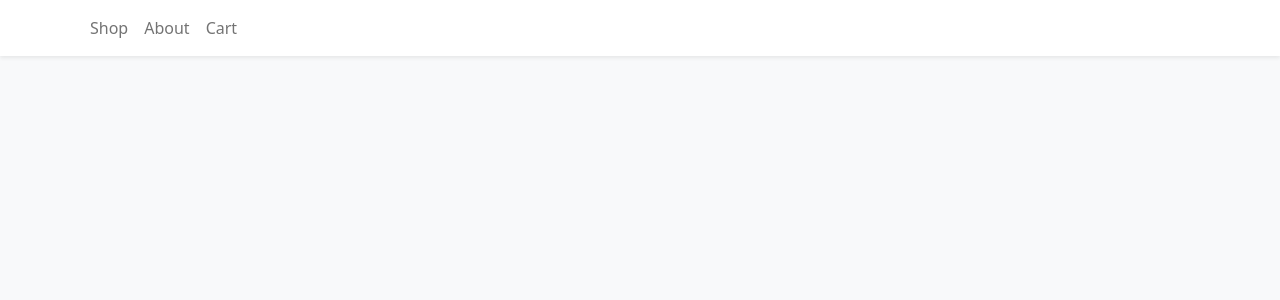
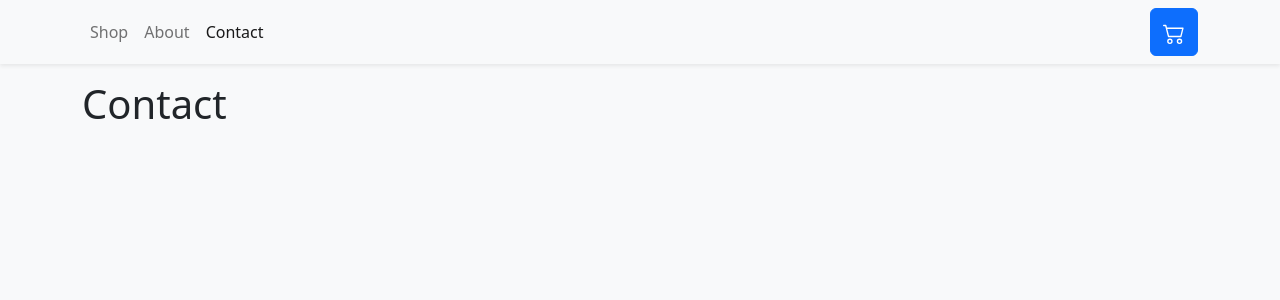
Before and after one commit to chynapb/ecommerce-site, a React (Create React App) app: page /contact in a window 1280 px wide. Before the commit this address had no page. Shown: the top 300 px of the page. Built offline with nearby package versions, Linux system fonts and the light colour scheme.

Commit message:
set up navbar and shopping cart

```diff
--- a/src/App.js
+++ b/src/App.js
@@ -2,7 +2,7 @@
 import { Container } from "reactstrap";
 import { Shop } from "./pages/Shop";
 import { About } from "./pages/About";
-import { Cart } from "./pages/Cart";
+import { Contact } from "./pages/Contact";
 import { Navbar } from "./components/Navbar";
 
 function App() {
@@ -13,7 +13,7 @@
       <Routes>
         <Route path="/" element={<Shop />} />
         <Route path="/about" element={<About />} />
-        <Route path="/cart" element={<Cart />} />
+        <Route path="/contact" element={<Contact />} />
       </Routes>
     </Container>
     </>
--- a/src/components/Navbar.jsx
+++ b/src/components/Navbar.jsx
@@ -1,21 +1,27 @@
-import { Container, Nav, Navbar as NavbarBs } from "react-bootstrap"
+import { Button, Container, Nav, Navbar as NavbarBs } from "react-bootstrap"
 import { NavLink } from "react-router-dom";
 
 export const Navbar = () => {
     return (
-    <NavbarBs className="bg-white shadow-sm mb-3">
+    <NavbarBs className="sticky-top shadow-sm mb-3">
         <Container>
-            <Nav>
+            <Nav className="me-auto">
                 <Nav.Link to="/" as={NavLink}>
                     Shop
                 </Nav.Link>
                 <Nav.Link to="/about" as={NavLink}>
                     About
                 </Nav.Link>
-                <Nav.Link to="/cart" as={NavLink}>
-                    Cart
+                <Nav.Link to="/contact" as={NavLink}>
+                    Contact
                 </Nav.Link>
             </Nav>
+            <Button
+            style={{ width: "3rem", height: "3rem", position: "relative"}}>
+            <svg xmlns="http://www.w3.org/2000/svg" fill="currentColor" class="bi bi-cart2" viewBox="0 0 16 16">
+            <path d="M0 2.5A.5.5 0 0 1 .5 2H2a.5.5 0 0 1 .485.379L2.89 4H14.5a.5.5 0 0 1 .485.621l-1.5 6A.5.5 0 0 1 13 11H4a.5.5 0 0 1-.485-.379L1.61 3H.5a.5.5 0 0 1-.5-.5zM3.14 5l1.25 5h8.22l1.25-5H3.14zM5 13a1 1 0 1 0 0 2 1 1 0 0 0 0-2zm-2 1a2 2 0 1 1 4 0 2 2 0 0 1-4 0zm9-1a1 1 0 1 0 0 2 1 1 0 0 0 0-2zm-2 1a2 2 0 1 1 4 0 2 2 0 0 1-4 0z"/>
+            </svg>
+            </Button>
         </Container>
     </NavbarBs>
     );
--- /dev/null
+++ b/src/pages/Bag.js
@@ -0,0 +1,3 @@
+export const Bag = () => {
+    return <h1>Bag</h1>
+}
--- a/src/pages/Cart.js
+++ /dev/null
@@ -1,3 +0,0 @@
-export const Cart = () => {
-    return <h1>Cart</h1>
-}
--- /dev/null
+++ b/src/pages/Contact.js
@@ -0,0 +1,3 @@
+export const Contact = () => {
+    return <h1>Contact</h1>
+}
```
